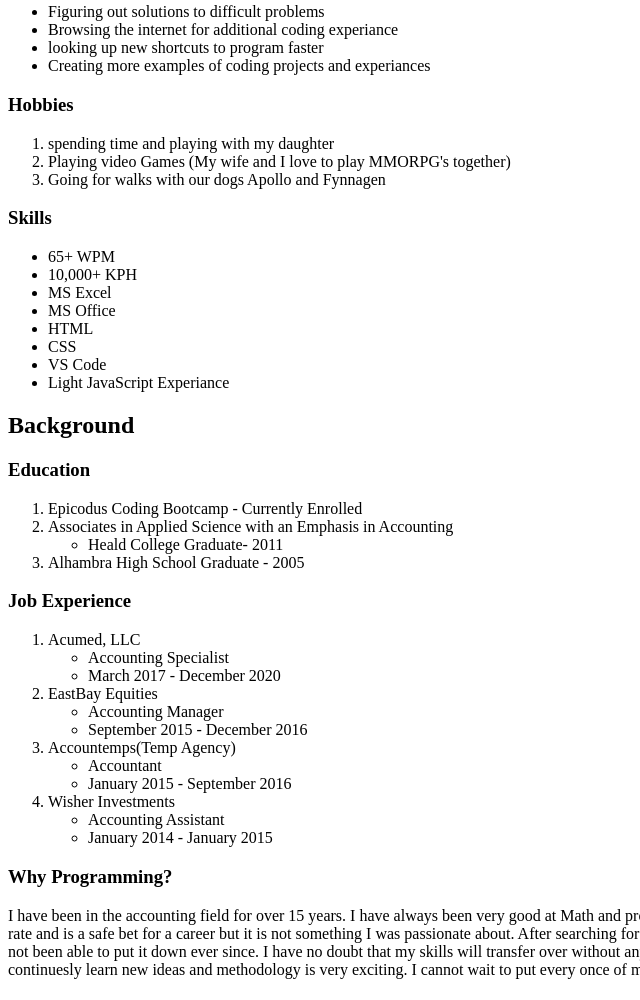
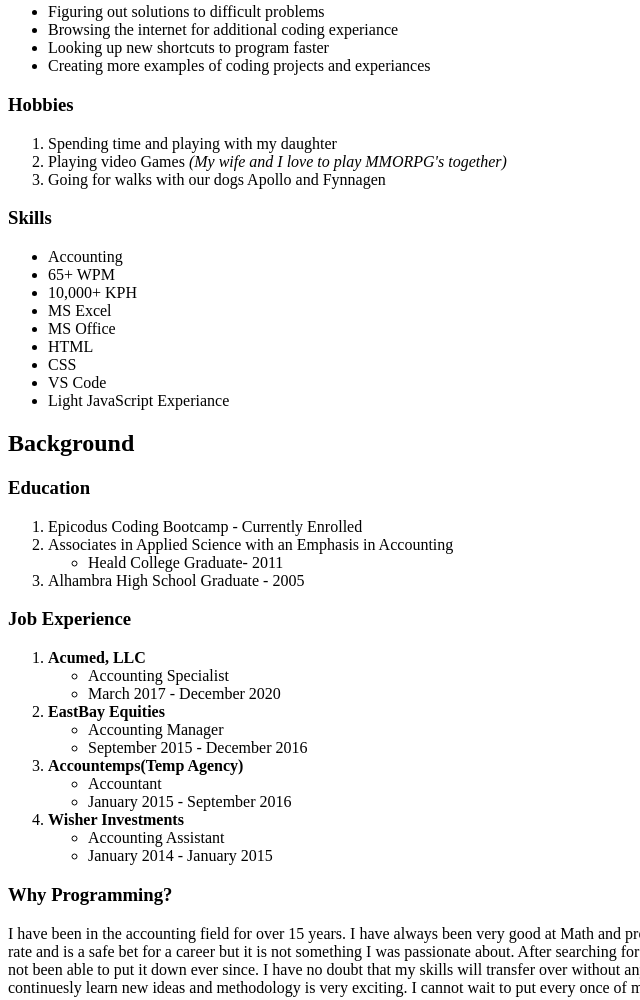
Before and after one commit to Eric81587/Portfolio-Page, a plain HTML site: page index.html in a window 1280 px wide. Shown: the part 255-1255 px from the top of the page, without its empty margins (0-640 px from the left). Drawn offline with Linux system fonts and the light colour scheme.

Commit message:
add <strong> and <em> tags to HTML

```diff
--- a/index.html
+++ b/index.html
@@ -23,17 +23,19 @@
   <ul>
     <li>Figuring out solutions to difficult problems</li>
     <li>Browsing the internet for additional coding experiance</li>
-    <li>looking up new shortcuts to program faster</li>
+    <li>Looking up new shortcuts to program faster</li>
     <li>Creating more examples of coding projects and experiances</li>
   </ul>
   <h3>Hobbies</h3>
   <ol>
-    <li>spending time and playing with my daughter</li>
-    <li>Playing video Games (My wife and I love to play MMORPG's together)</li>
+    <li>Spending time and playing with my daughter</li>
+    <li>Playing video Games <em>(My wife and I love to play MMORPG's together)</em></li>
     <li>Going for walks with our dogs Apollo and Fynnagen</li>
   </ol>
+
   <h3>Skills</h3>
   <ul>
+    <li>Accounting</li>
     <li>65+ WPM</li>
     <li>10,000+ KPH</li>
     <li>MS Excel</li>
@@ -54,25 +56,25 @@
     </ul>
     <li>Alhambra High School Graduate - 2005</li>
   </ol>
+
   <h3>Job Experience</h3>
-
   <ol>
-    <li>Acumed, LLC</li>
+    <li><strong>Acumed, LLC</strong></li>
     <ul>
       <li>Accounting Specialist</li>
       <li>March 2017 - December 2020</li>
     </ul>
-    <li>EastBay Equities</li>
+    <li><strong>EastBay Equities</strong></li>
     <ul>
       <li>Accounting Manager</li>
       <li>September 2015 - December 2016</li>
     </ul>
-    <li>Accountemps(Temp Agency)</li>
+    <li><strong>Accountemps(Temp Agency)</strong></li>
     <ul>
       <li>Accountant</li>
       <li>January 2015 - September 2016</li>
     </ul>
-    <li>Wisher Investments</li>
+    <li><strong>Wisher Investments</strong></li>
     <ul>
       <li>Accounting Assistant</li>
       <li>January 2014 - January 2015</li>
@@ -86,7 +88,7 @@
     to work everyday I stumbled upon coding and have not been able to put it down ever since. I have no doubt that my
     skills will transfer over without any issue and the amount of information that is readily available and the fact
     that you will continuesly learn new ideas and methodology is very exciting. I cannot wait to put every once of my
-    work ethic into becoming a great coder</p>
+    work ethic into becoming a great coder!</p>
 
 
 </body>
```
